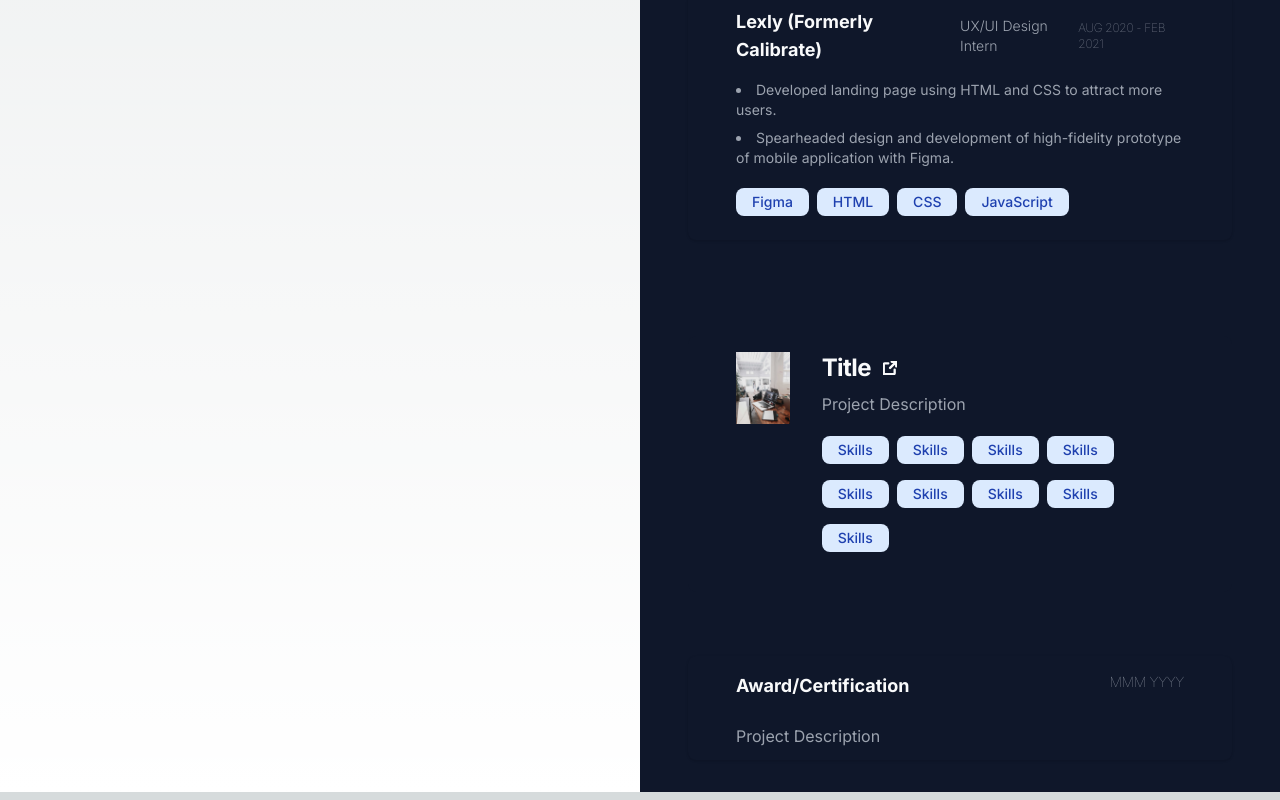
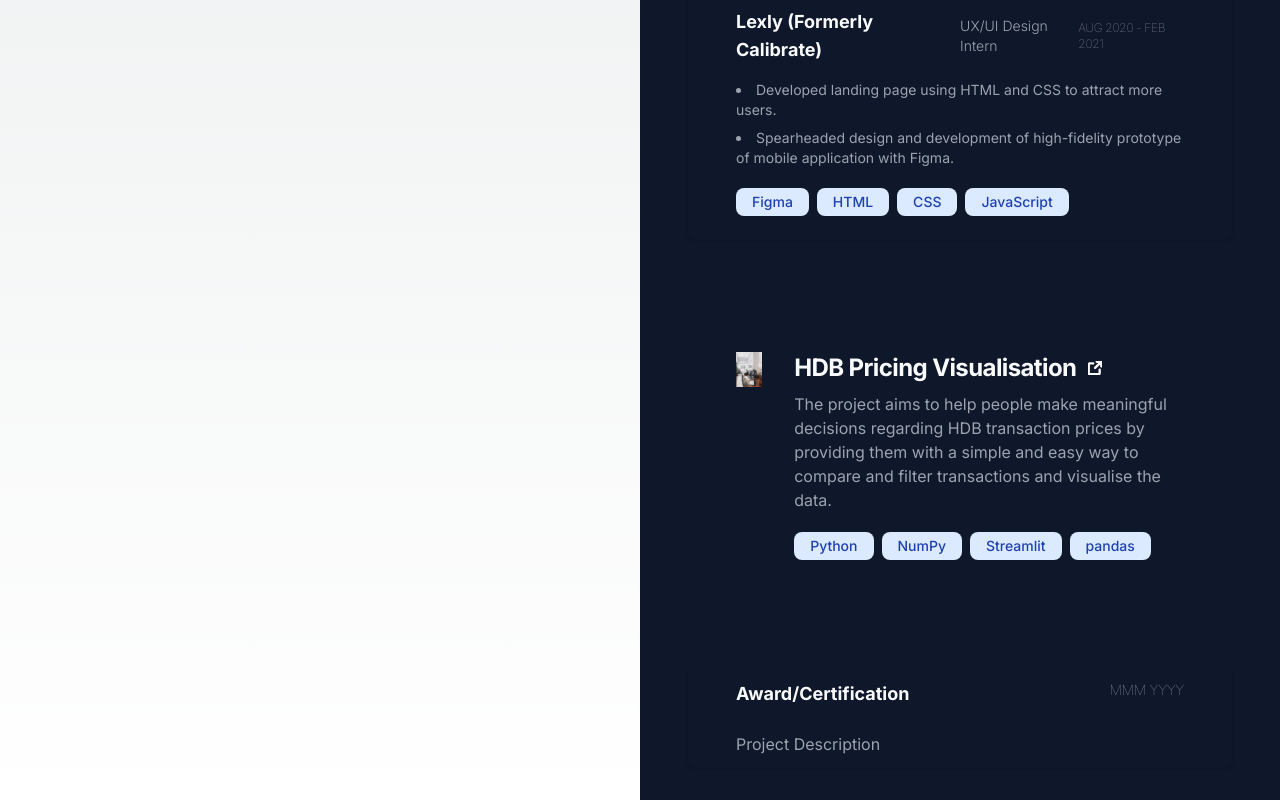
Before and after one commit to TohDeKai/portfolio, a Next.js app in the folder app/: page / in a window 1280 px wide. Shown: the part 1656-2456 px from the top of the page. Built offline with nearby package versions, Linux system fonts and the light colour scheme.

Commit message:
FEAT: add projects data

```diff
--- /dev/null
+++ b/app/public/data/projects.json
@@ -0,0 +1,9 @@
+[
+  {
+    "title": "HDB Pricing Visualisation",
+    "imageSrc": "/static/images/image-4.jpg",
+    "description": "The project aims to help people make meaningful decisions regarding HDB transaction prices by providing them with a simple and easy way to compare and filter transactions and visualise the data.",
+    "skills": ["Python", "NumPy", "Streamlit", "pandas"],
+    "link": "https://github.com/TohDeKai/hdbdataviz"
+  }
+]
--- a/app/src/app/components/projects.tsx
+++ b/app/src/app/components/projects.tsx
@@ -1,26 +1,33 @@
 import Image from "next/image";
+import projectsData from "../../../../app/public/data/projects.json";
+
+interface ProjectData {
+  title: string;
+  imageSrc: string;
+  description: string;
+  skills: string[];
+  link: string;
+}
 
 export default function Projects() {
   return (
     <section>
       <div className="px-4 max-w-screen-xl text-center pt-16 pb-8 lg:px-12 2xl:mr-54 flex flex-col lg:flex-row items-start lg:items-center">
+        {projectsData.map((project: ProjectData, index: number) => (
           <a
-          href="#"
+            key={index}
+            href={project.link}
+            target="_blank"
             className="flex flex-row w-full px-12 rounded-lg bg-slate-900 hover:bg-slate-700"
           >
             <div className="object-cover py-4 rounded-t-lg h-auto rounded-none rounded-s-lg">
-            <Image
-              src="/static/images/image-4.jpg"
-              alt=""
-              width={100}
-              height={100}
-            />
+              <Image src={project.imageSrc} alt="" width={100} height={100} />
             </div>
 
             <div className="flex flex-col pl-8 py-4 justify-start align-top leading-normal">
               <div className="flex flex-row gap-3 mb-2">
-              <h5 className=" my-auto text-2xl font-bold tracking-tight text-gray-50">
-                Title
+                <h5 className="my-auto text-2xl font-bold tracking-tight text-gray-50">
+                  {project.title}
                 </h5>
                 <svg
                   className="w-[14px] h-[14px] my-auto text-gray-50 "
@@ -40,39 +47,21 @@ export default function Projects() {
               </div>
 
               <p className="mb-3 text-left font-normal text-gray-400">
-              Project Description
+                {project.description}
               </p>
               <div className="flex flex-wrap pb-4">
-              <span className="bg-blue-100 text-blue-800 text-sm font-medium me-2 px-4 py-1 my-2 rounded-lg">
-                Skills
+                {project.skills.map((skill, skillIndex) => (
+                  <span
+                    key={skillIndex}
+                    className="bg-blue-100 text-blue-800 text-sm font-medium me-2 px-4 py-1 my-2 rounded-lg"
+                  >
+                    {skill}
                   </span>
-              <span className="bg-blue-100 text-blue-800 text-sm font-medium me-2 px-4 py-1 my-2 rounded-lg">
-                Skills
-              </span>
-              <span className="bg-blue-100 text-blue-800 text-sm font-medium me-2 px-4 py-1 my-2 rounded-lg">
-                Skills
-              </span>
-              <span className="bg-blue-100 text-blue-800 text-sm font-medium me-2 px-4 py-1 my-2 rounded-lg">
-                Skills
-              </span>
-              <span className="bg-blue-100 text-blue-800 text-sm font-medium me-2 px-4 py-1 my-2 rounded-lg">
-                Skills
-              </span>
-              <span className="bg-blue-100 text-blue-800 text-sm font-medium me-2 px-4 py-1 my-2 rounded-lg">
-                Skills
-              </span>
-              <span className="bg-blue-100 text-blue-800 text-sm font-medium me-2 px-4 py-1 my-2 rounded-lg">
-                Skills
-              </span>
-              <span className="bg-blue-100 text-blue-800 text-sm font-medium me-2 px-4 py-1 my-2 rounded-lg">
-                Skills
-              </span>
-              <span className="bg-blue-100 text-blue-800 text-sm font-medium me-2 px-4 py-1 my-2 rounded-lg">
-                Skills
-              </span>
+                ))}
               </div>
             </div>
           </a>
+        ))}
       </div>
     </section>
   );
```
Lines whose indentation alone changed are shown as unchanged.
